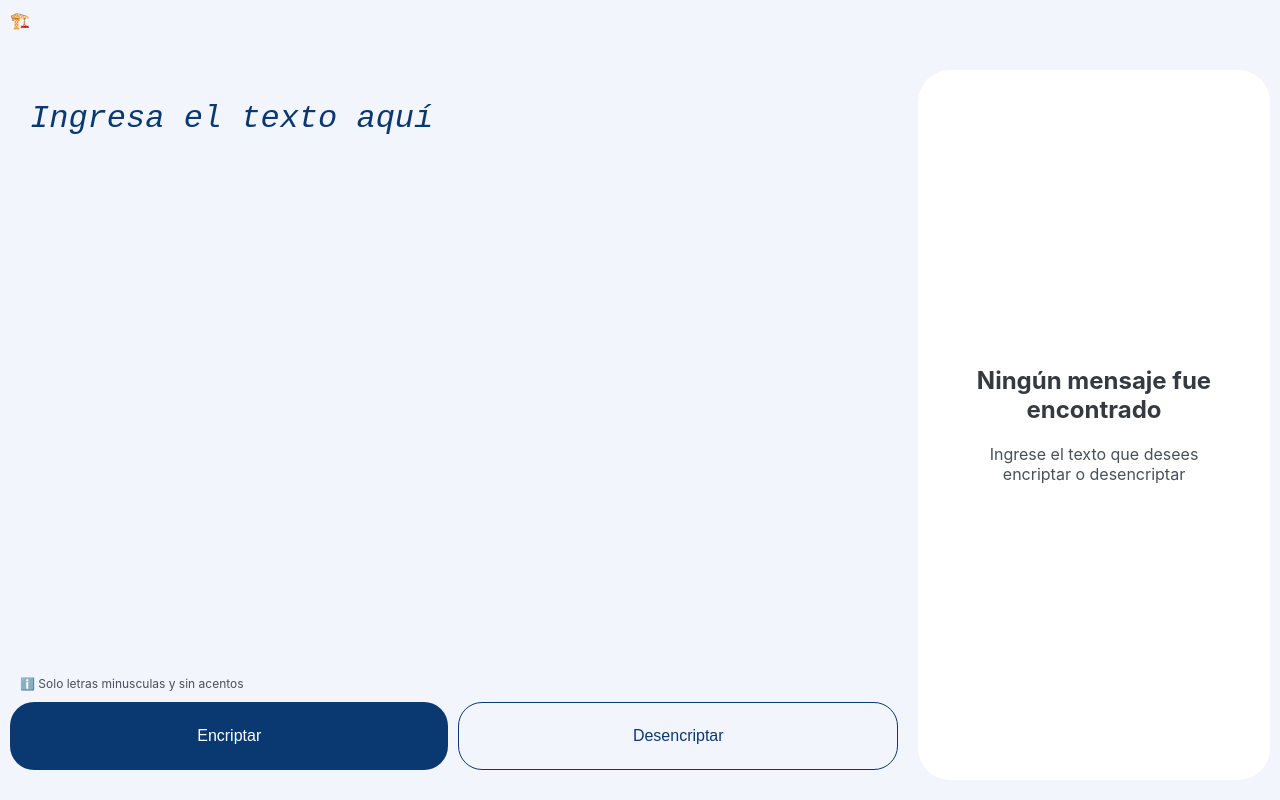
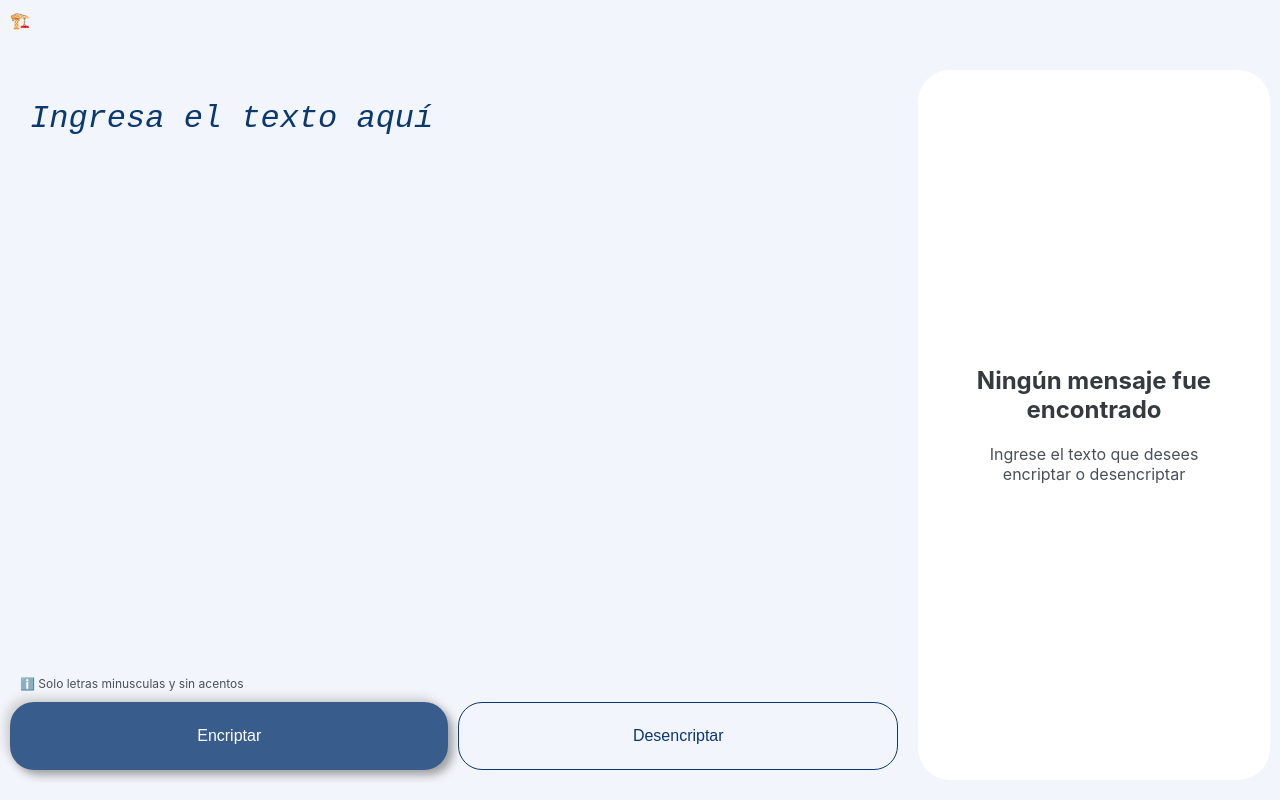
Before and after one commit to JJSepulveda/text-encryptor-js, a plain HTML site: page index.html in a window 1280 px wide. In both pictures the pointer is over the button "Encriptar". Drawn offline with Linux system fonts and the light colour scheme.

Commit message:
stylefixs

```diff
--- a/styles/styles.css
+++ b/styles/styles.css
@@ -200,6 +200,8 @@ h2 {
     gap: var(--default-margin);
     min-width: 80%;
     margin: 0 auto;
+    justify-content: space-between;
+    height: 100%;
 }
 
 .result_section__p{
@@ -219,6 +221,12 @@ h2 {
     display: flex;
     flex-direction: column;
     gap: var(--default-margin);
+}
+
+.btn:hover {
+    opacity: 0.8;
+    cursor: pointer;
+    box-shadow: 5px 5px 10px #888, -5px -5px 10px #ccc;
 }
 
 
```
Also changed, not shown: index.html (+0 -1 lines).
